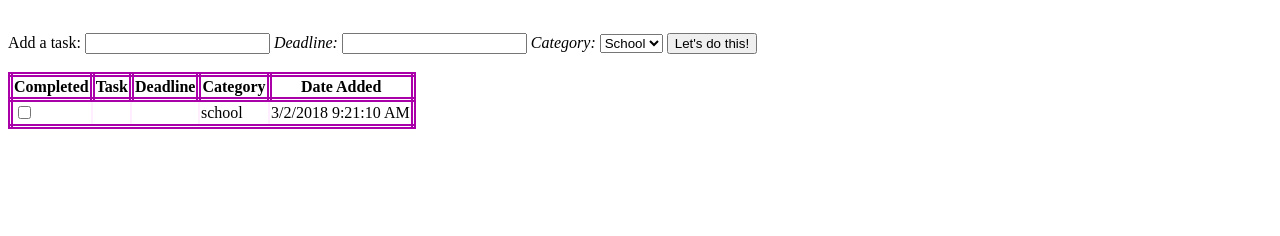
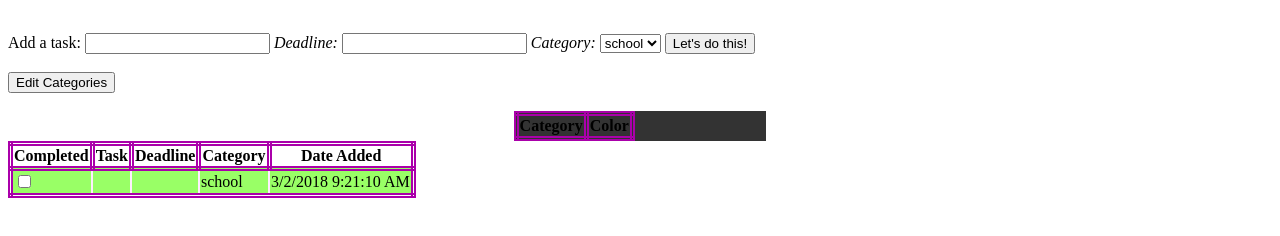
Before and after one commit to EmilyMeuer/productivity, a plain HTML site: page index.html in a window 1280 px wide. Both pictures are taken after a click on the button "Let's do this!". Shown: the part 88-324 px from the top of the page. Drawn offline with Linux system fonts and the light colour scheme.

Commit message:
Colored categories

```diff
--- a/index.html
+++ b/index.html
@@ -16,7 +16,6 @@
         <meta name="viewport" content="width=device-width, initial-scale=1"/>
         <link rel="stylesheet" href="style.css"/>
 
-        <script type="text/javascript" src="productivity.js"></script>
         <title>Productivity</title>
     </head>
 
@@ -37,15 +36,27 @@
 
         <span class="italic">Category:</span>
         <select name="categories" id="categories">
+            <!--
             <option value="school">School</option>
             <option value="work">Work</option>
             <option value="home">Home</option>
             <option value="jobs">Jobs</option>
+            -->
         </select>
 
         <input type="button" onclick="addTask()" value="Let's do this!">
+        <br><br>
 
+        <input type="button" onclick="editCategories()" value="Edit Categories">
         <br><br>
+
+        <div id="editCategories">
+            <table>
+                <th>Category</th>
+                <th>Color</th>
+            </table>
+        </div>
+
 
         <table id="tasks">
             <th>Completed</th>
@@ -58,4 +69,5 @@
     </body>
 
 
+    <script type="text/javascript" src="productivity.js"></script>
 </html>
--- a/productivity.js
+++ b/productivity.js
@@ -2,25 +2,50 @@
     Emily Meuer
     02/23/2018
 
-  - sort ascending -- don't need descending
   - can use HTML color picker
+
+
+ Adding categories:
+  - categories themselves should be objects, and they can have a color!
+  - they should be all set in the JavaScript so that I can add to the list.
+
+  - I still need to associate a category with a task,
+    and with a color;
+ It needs to be independent of that particular task -- no problem; it gets that
+ from the document.getElementById.  ** But will that category be able to return my color?
 */
 
-window.onload = function() {
-
+var allTasks    = [];
+var categoryNames = [   // use this to get the strings and use the strings to get the colors
+    "school", "work", "home", "jobs"
+];
+var categoryColors   = {
+    "school" : "#99ff66",
+    "work" : "#00ccff",
+    "home" : "#ffff99",
+    "jobs" : "#ff99cc"
 };
 
-var allTasks    = [];
+
+window.onload = function() {
+    // Set Category drop-down:
+    var categoryDropDown    = document.getElementById("categories");
+    for(var i = 0; i < categoryNames.length; i++)
+    {
+        categoryDropDown.innerHTML  = categoryDropDown.innerHTML + "<option value=" + categoryNames[i] + ">" + categoryNames[i] + "</option>\"";
+    } // for
+};
 
 function addTask() {
     var taskListElement = document.getElementById("tasks");
     var taskTextElement  = document.getElementById("taskText");
     var deadline  = document.getElementById("deadline").value;
     var category  = document.getElementById("categories").value;
+    var color     = categoryColors[category];
     var tasksHTML   = taskListElement.innerHTML;
     var date      = new Date();
     taskListElement.innerHTML   = taskListElement.innerHTML +
-        "<tr><td><input type=\"checkbox\"></input></td>" +
+        "<tr style=\"background-color:" + color + "\"><td><input type=\"checkbox\"></input></td>" +
         "<td>" + taskTextElement.value + "</td>" +
         "<td>" + deadline + "</td>" +
         "<td>" + category + "</td>" +
@@ -72,7 +97,7 @@ function sortTasks(sortFunction) {
     for(var i = 0; i < allTasks.length; i++)
     {
         taskListElement.innerHTML   = taskListElement.innerHTML +
-        "<tr><td><input type=\"checkbox\"></input></td>" +
+        "<tr style=\"background-color:" + categoryColors[allTasks[i].category] + "\"><td><input type=\"checkbox\"></input></td>" +
         "<td>" + allTasks[i].task + "</td>" +
         "<td>" + allTasks[i].deadline + "</td>" +
         "<td>" + allTasks[i].category + "</td>" +
@@ -80,6 +105,10 @@ function sortTasks(sortFunction) {
     }
 } // sortTasks
 
+function editCategories() {
+
+} // editCategories
+
 /*
     Date picker
   - Use Date object
--- a/style.css
+++ b/style.css
@@ -24,6 +24,10 @@ a:link, a:visited {
 
 a:hover, a:active {
     background-color: #ff66ff;
+}
+
+img {
+    margin: 2%;
 }
 
 input button:active {
@@ -75,6 +79,23 @@ td {
     font-style: italic;
 }
 
+#editCategories {
+    background: #333333;
+    margin-left: auto;
+    margin-right: auto;
+    width:          20%;
+}
+
+#large-image {
+    margin-left: 25%;
+    margin-right: 25%;
+    width: 50%;
+}
+
+#photos {
+    width: 100%;
+}
+
 #tasks {
     border: 5px double #aa00aa;
 }
```
Also changed, not shown: photo-gallery.html (+2 -1 lines), photos.js (+17 -6 lines).
